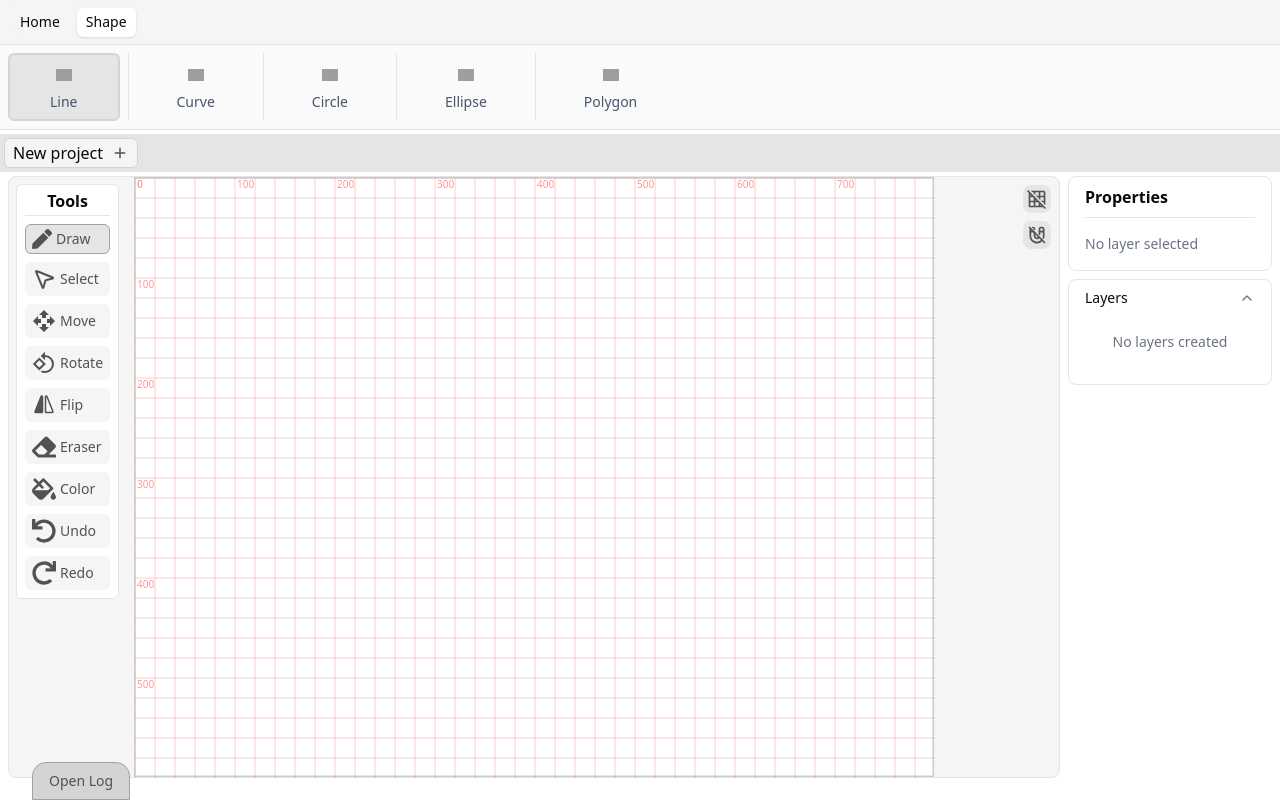
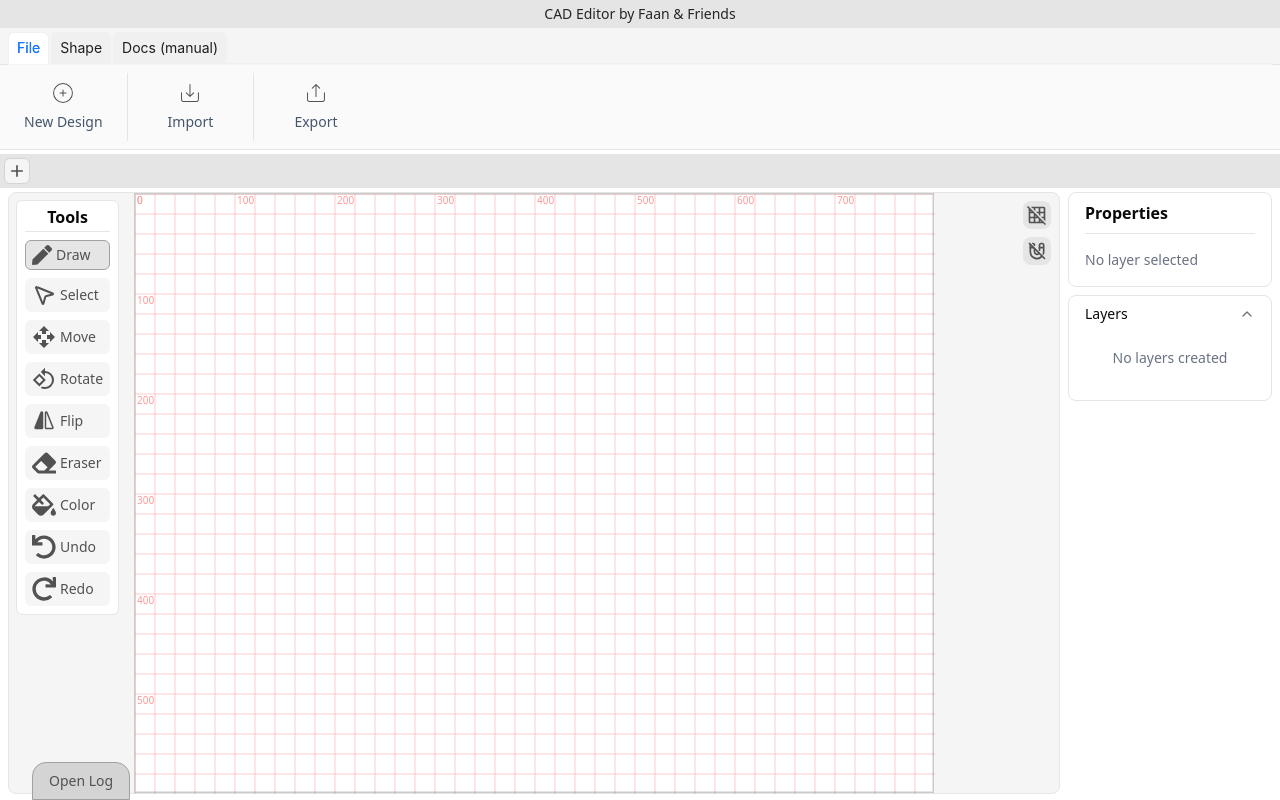
Before and after one commit to ffaann02/cpe381-simple-cad, a React (Vite) app: page /editor in a window 1280 px wide. Built offline with nearby package versions, Linux system fonts and the light colour scheme; grey boxes are pictures that could not be loaded.

Commit message:
refactor(file-system): edit tabs name

```diff
--- a/src/App.tsx
+++ b/src/App.tsx
@@ -1,3 +1,4 @@
+import Navbar from "./components/layout/Navbar";
 import { TabProvider } from "./context/AppContext";
 import CadEditor from "./pages/CadEditor";
 import Home from "./pages/Home";
@@ -7,6 +8,7 @@ function App() {
   return (
     <Router>
       <TabProvider>
+        <Navbar />
         <div className="relative">
           <Routes>
             <Route path="/" element={<Home />} />
--- /dev/null
+++ b/src/components/layout/Navbar.tsx
@@ -0,0 +1,9 @@
+import React from 'react'
+
+const Navbar = () => {
+  return (
+    <div className='text-center w-full py-1 text-sm bg-neutral-200 text-neutral-800'>CAD Editor by Faan & Friends</div>
+  )
+}
+
+export default Navbar
--- a/src/components/pages/editor/FileTab.tsx
+++ b/src/components/pages/editor/FileTab.tsx
@@ -4,15 +4,15 @@ import { MdAdd, MdClose } from "react-icons/md";
 const FileTab = () => {
   const { setOpenHomeModal, setShowGrid, setModalType, projects } = useTab();
   return (
-    <div className="flex gap-x-2">
+    <div className="flex gap-x-1">
       {projects.length > 0 &&
         projects.map((project, index) => (
           <button
             key={index}
-            className="flex rounded-sm border border-neutral-300 items-center bg-white px-2 py-0.5"
+            className="flex rounded-sm border border-neutral-300 items-center bg-white pl-2 pr-1 py-0.5"
             onClick={() => {
-              // setOpenHomeModal(true);
-              // console.log(`Project ${project.name} clicked`);
+              setOpenHomeModal(true);
+              console.log(`Project ${project.name} clicked`);
             }}
           >
             <p>{project.name}</p>
@@ -20,7 +20,7 @@ const FileTab = () => {
           </button>
         ))}
       <button
-        className="flex rounded-sm border border-neutral-300 bg-neutral-100 px-2 py-0.5 space-x-2 cursor-pointer"
+        className="flex rounded-sm border border-neutral-300 bg-neutral-100 px-0.5 py-0.5 space-x-2 cursor-pointer"
         onClick={() => {
           setShowGrid(false);
           setModalType("new");
@@ -28,8 +28,7 @@ const FileTab = () => {
           console.log("New Project triggered");
         }}
       >
-        {projects.length <= 0  && <p>New project</p>}
-        <MdAdd className="text-lg text-neutral-600 m-auto" />
+        <MdAdd className="text-xl text-neutral-600 m-auto" />
       </button>
     </div>
   );
--- a/src/components/pages/editor/Tabs.tsx
+++ b/src/components/pages/editor/Tabs.tsx
@@ -1,4 +1,4 @@
-import { Tabs, TabsList, TabsTrigger } from "@/components/ui/tabs";
+import { Tabs } from "antd";
 
 interface TopMenuTabsProps {
   value: string;
@@ -12,22 +12,35 @@ const TopMenuTabs = ({
   setOpenCodeEditor,
 }: TopMenuTabsProps) => {
   return (
-    <Tabs
-      defaultValue={value}
-      onValueChange={(value) => {
-        console.log("Selected tab:", value);
-        handleTabChange(value);
-      }}
-    >
-      <TabsList className="flex gap-x-2 bg-neutral-100">
-        <TabsTrigger value="home" className="rounded-sm">
-          Home
-        </TabsTrigger>
-        <TabsTrigger value="shape" className="rounded-sm">
-          Shape
-        </TabsTrigger>
-      </TabsList>
-    </Tabs>
+    <div className="-mb-5">
+      <Tabs
+        type="card"
+        size="small"
+        activeKey={value}
+        onChange={(key) => {
+          if (key === "docs") {
+            window.open("/docs", "_blank");
+            return;
+          }
+          handleTabChange(key);
+        }}
+        items={[
+          {
+            label: "File",
+            key: "file",
+          },
+          {
+            label: "Shape",
+            key: "shape",
+          },
+          {
+            label: "Docs (manual)",
+            key: "docs",
+          }
+        ]}
+        className="bg-neutral-100"
+      />
+    </div>
   );
 };
 
--- a/src/components/pages/editor/shape-canvas/CanvasDrawing.tsx
+++ b/src/components/pages/editor/shape-canvas/CanvasDrawing.tsx
@@ -1,4 +1,4 @@
-import React, { useEffect, useRef, useState, useCallback } from "react"; // Added useCallback
+import React, { useEffect, useState, useCallback } from "react"; // Added useCallback
 import { useTab } from "@/context/AppContext";
 import {
   drawMarker,
@@ -14,7 +14,6 @@ import {
 } from "@/utils/drawing";
 import { Point, ShapeMode, Polygon, Line, Circle, Ellipse, Curve } from "@/interface/shape"; // Import individual shape types for clearer type inference
 import { Tools } from "@/interface/tool";
-import { Layer } from "@/interface/tab"; // Import Layer for clarity
 
 const previewLineColor = "#D4C9BE";
 const LOCAL_STORAGE_KEY = "cad_drawing_state";
@@ -69,7 +68,6 @@ const CanvasDrawing: React.FC<CanvasDrawingProps> = ({
 
   const canvas = canvasRef.current;
   const ctx = canvas?.getContext("2d");
-  const [previewPolygonPoints, setPreviewPolygonPoints] = useState<Point[]>([]); // This state is not directly used for drawing preview, consider removing or using it.
 
   const clearCanvas = (context: CanvasRenderingContext2D) => {
     context.clearRect(0, 0, context.canvas.width, context.canvas.height);
--- a/src/components/pages/editor/tabs/HomeTab.tsx
+++ b/src/components/pages/editor/tabs/FileTab.tsx
@@ -2,7 +2,7 @@ import Divider from "@/components/ui/divider";
 import { useTab } from "@/context/AppContext";
 import { CiCirclePlus, CiImport, CiExport } from "react-icons/ci";
 
-const HomeTab = () => {
+const FileTab = () => {
   const { setModalType, setShowGrid, setOpenHomeModal } = useTab();
 
   const handleNewProject = () => {
@@ -55,4 +55,4 @@ const HomeTab = () => {
   );
 };
 
-export default HomeTab;
+export default FileTab;
--- a/src/context/AppContext.tsx
+++ b/src/context/AppContext.tsx
@@ -68,7 +68,7 @@ export const TabProvider = ({ children }: { children: ReactNode }) => {
   );
   const [openHomeModal, setOpenHomeModal] = useState<boolean>(false);
 
-  const [tab, setTab] = useState<string>(Tabs.Shape);
+  const [tab, setTab] = useState<string>(Tabs.File);
   const [tool, setTool] = useState<Tools>(Tools.Draw);
   const [projects, setProjects] = useState<Project[]>([]);
 
--- a/src/interface/tab.ts
+++ b/src/interface/tab.ts
@@ -1,5 +1,5 @@
 export enum Tabs {
-  Home = "home",
+  File = "file",
   Shape = "shape",
   Tools = "tools",
 }
--- a/src/pages/CadEditor.tsx
+++ b/src/pages/CadEditor.tsx
@@ -1,6 +1,6 @@
-import FileTab from "@/components/pages/editor/FileTab";
+import FileWorkspaceTab from "@/components/pages/editor/FileTab";
 import TopMenuTabs from "@/components/pages/editor/Tabs";
-import HomeTab from "@/components/pages/editor/tabs/HomeTab";
+import FileTab from "@/components/pages/editor/tabs/FileTab";
 import ShapeTab from "@/components/pages/editor/tabs/ShapeTab";
 import ToolsTab from "@/components/layout/ToolsTab";
 import { useTab } from "@/context/AppContext";
@@ -42,8 +42,8 @@ const CadEditor = () => {
 
   const renderTab = () => {
     switch (tab) {
-      case "home":
-        return <HomeTab />;
+      case "file":
+        return <FileTab />;
       case "shape":
         return <ShapeTab />;
       case "tools":
@@ -52,35 +52,6 @@ const CadEditor = () => {
         return null;
     }
   };
-
-  // useEffect(() => {
-  //   const saved = localStorage.getItem("cad_drawing_state");
-  //   if (saved) {
-  //     if (
-  //       window.confirm(
-  //         "Do you want to continue from your last saved drawing?"
-  //       )
-  //     ) {
-  //       try {
-  //         const state = JSON.parse(saved);
-  //         if (state.canvasSize) setTab("home");
-  //         if (state.points) setPoints(state.points);
-  //         if (state.lines) setLines(state.lines);
-  //         if (state.curves) setCurves(state.curves);
-  //         if (state.ellipses) setEllipses(state.ellipses);
-  //         if (state.circles) setCircles(state.circles);
-  //         // Add more setters if you have them (e.g., polygons, layers)
-  //         // if (state.polygons) setPolygons(state.polygons);
-  //         // if (state.layers) setLayers(state.layers);
-  //         // Optionally set canvas size if you have a setter
-  //         // if (state.canvasSize) setCanvasSize(state.canvasSize);
-  //       } catch (e) {
-  //         // ignore parse errors
-  //       }
-  //     }
-  //   }
-  //   // eslint-disable-next-line
-  // }, []);
 
   const [openLogDrawer, setOpenLogDrawer] = useState<boolean>(false);
   const [openCodeEditor, setOpenCodeEditor] = useState<boolean>(false);
@@ -103,10 +74,10 @@ const CadEditor = () => {
           setOpenCodeEditor={setOpenCodeEditor}
         />
       </div>
-      <div className="bg-neutral-50 py-2 border-b">{renderTab()}</div>
+      <div className="bg-neutral-50 py-2 border-b border-t-0">{renderTab()}</div>
       <div className="w-full my-1">
         <div className="w-full bg-neutral-200 p-1">
-          <FileTab />
+          <FileWorkspaceTab />
         </div>
       </div>
       <div className="relative grid grid-cols-12 gap-x-2 px-2 pb-2 h-[calc(100vh-12rem)]">
--- a/src/utils/transform.ts
+++ b/src/utils/transform.ts
@@ -14,7 +14,7 @@ export const rotatePoint = (
     const newX = px * c + py * s;
     const newY = -px * s + py * c;
 
-    return { x: newX + center.x, y: newY + center.y };
+    return { x: Math.round(newX + center.x), y: Math.round(newY + center.y) };
 };
 
 export const flipPoint = (
```
Lines whose indentation alone changed are shown as unchanged.
